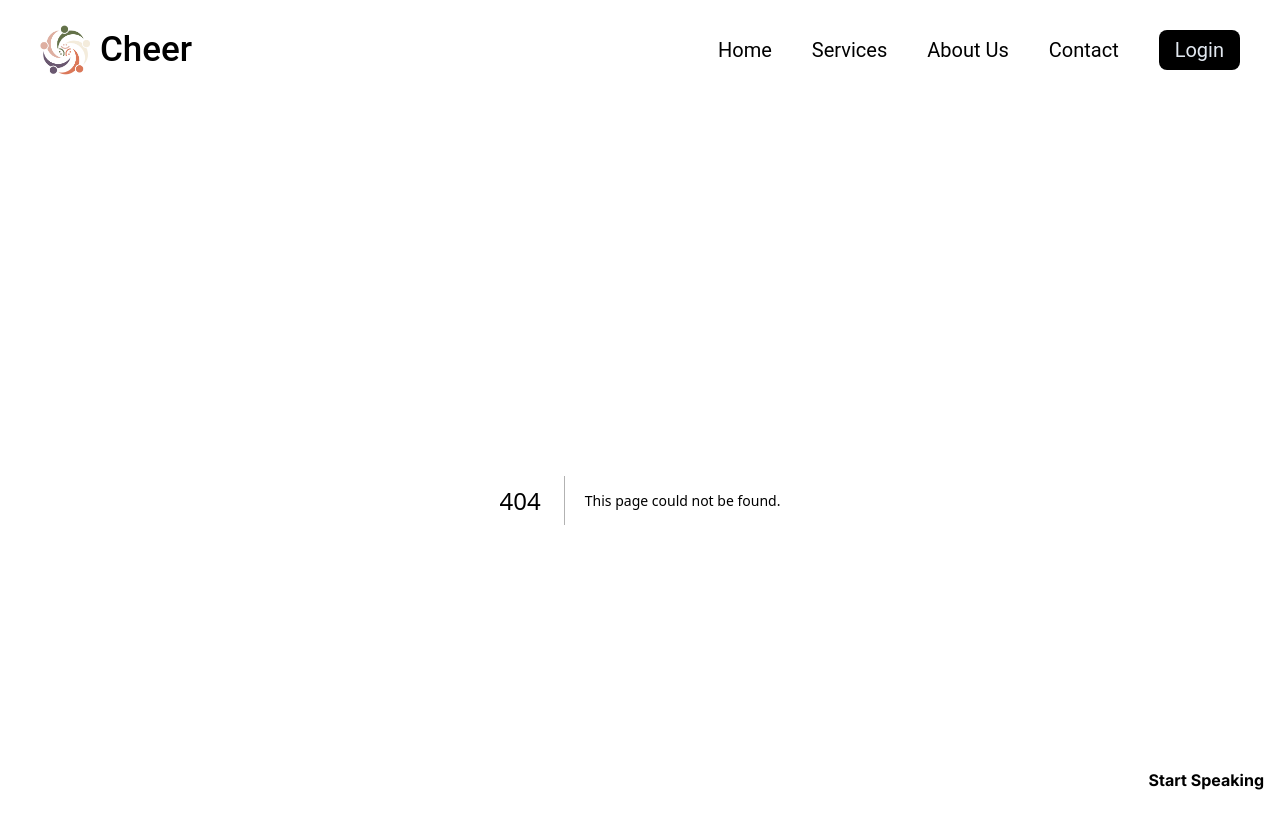
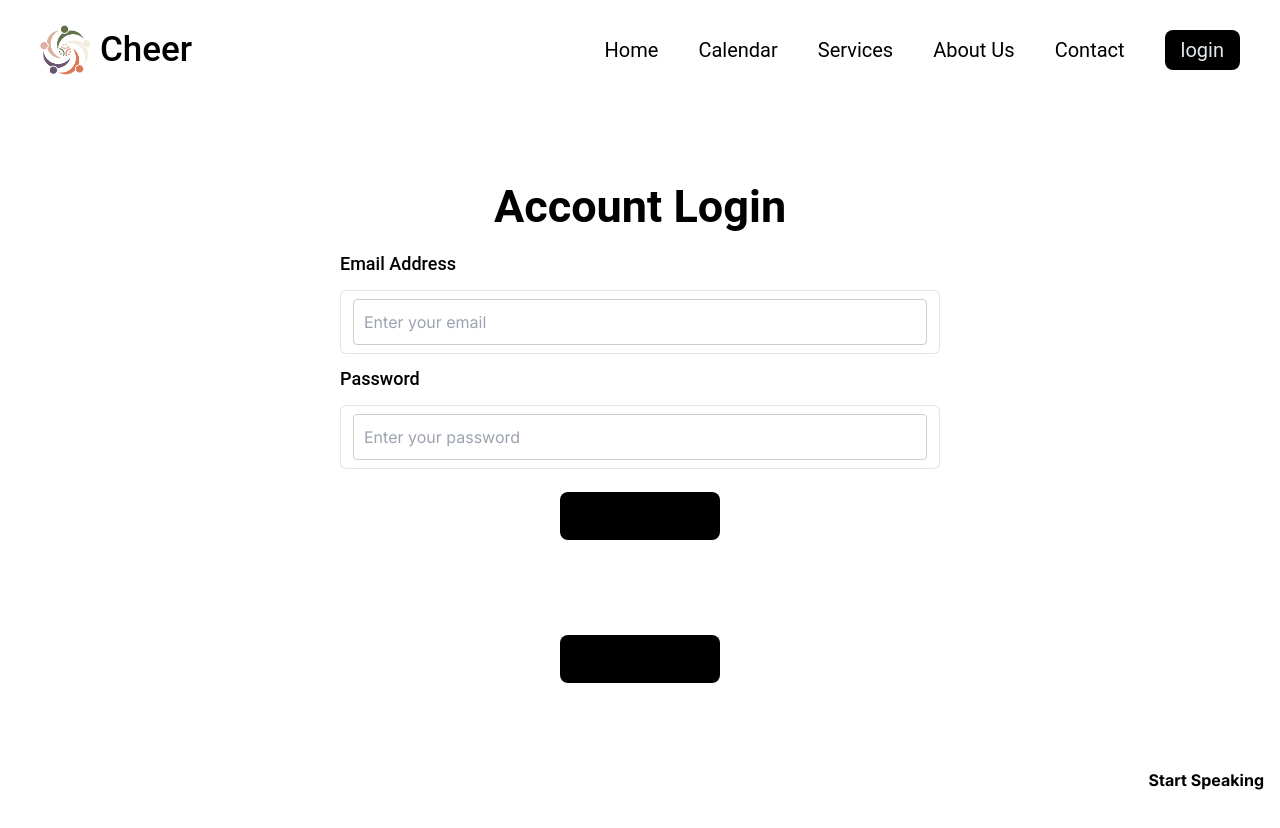
Before and after one commit to Nate5461/SE3350-Project, a Next.js app: page /login in a window 1280 px wide. Before the commit this address had no page. Shown: the top 828 px of the page. After the commit the page ends 800 px from the top, so only its background shows below. Built offline with nearby package versions, Linux system fonts and the light colour scheme; no server answers.

Commit message:
added dashboard controls

```diff
--- /dev/null
+++ b/src/app/dashboard/layout.tsx
@@ -0,0 +1,49 @@
+"use client";
+import firebase_app from "../firebase";
+import { User, getAuth, onAuthStateChanged } from "firebase/auth";
+import React from "react";
+import { useEffect } from "react";
+import { getFirestore, doc, getDoc } from "firebase/firestore";
+import { useRouter } from "next/navigation";
+import Link from "next/link";
+import Image from "next/image";
+
+const app = firebase_app;
+const auth = getAuth();
+let currentUser;
+function DashboardLayout({
+    children,
+}: Readonly<{
+    children: React.ReactNode;
+}>) {
+
+    const router = useRouter();
+    async function checkPerms(user: User | null) {
+        if (user === null) {
+            console.log("not logged in")
+            router.push('/login')
+            return;
+        }
+        currentUser = user;
+        const token = await user.getIdToken();
+        console.log(token);
+        const uid = user.uid;
+        const db = getFirestore(firebase_app);
+        const perms = await getDoc(doc(db, 'users', uid));
+    }
+    onAuthStateChanged(auth, user => {
+        checkPerms(user);
+    })
+
+    return (
+        <>
+            <div style={{width: '100%'}}>
+
+                {children}
+            </div>
+        </>
+    )
+
+}
+
+export default DashboardLayout;
--- /dev/null
+++ b/src/app/dashboard/page.tsx
@@ -0,0 +1,52 @@
+"use client"
+import { useRouter } from 'next/navigation';
+import { getAuth } from "firebase/auth";
+import React from 'react';
+import firebase_app from '../firebase';
+
+const auth = getAuth(firebase_app);
+const user = auth.currentUser;
+
+function Dashboard() {
+
+    const router = useRouter(); // initialize useRouter
+
+    const handleLogin = async () => {
+        router.push('/dashboard'); // redirect to home page
+    }
+
+    return (
+        <>
+            <div className="flex flex-row" style={{ width: '100%' }} >
+                <div className="flex flex-col text-gray-700" style={{ width: '33%' }}>
+                </div>
+                <div className="flex flex-col text-gray-700" style={{ width: '33%' }}>
+                    <div className="flex flex-col bg-gray-200 rounded-lg p-4 m-2">
+                        <div className="h-40 bg-gray-400 rounded-lg">
+
+                        </div>
+                        <div className="flex flex-col text-gray-800 items-start mt-4">
+                            <h4 className="text-xl text-gray-900 font-semibold">Heading</h4>
+                            <p className="text-sm">Some text about the thing that goes over a few lines.</p>
+                            <a className="p-2 leading-none rounded font-medium mt-3 bg-gray-400 text-xs uppercase" href="#">Click Here</a>
+                        </div>
+                    </div>
+
+
+                </div>
+                <div className="flex flex-col text-gray-700" style={{ width: '33%' }}>
+                    <div className="flex flex-col bg-gray-200 rounded-lg p-4 m-2 text-gray-700">
+                        <div className="flex flex-col text-gray-800 items-start mt-4">
+                            <div className="flex flex-col bg-gray-200 rounded-lg p-4 m-2">
+                                <a className="p-2 leading-none rounded font-medium mt-3 bg-gray-400 text-xs uppercase" href="#">Logout</a>
+                            </div>
+                        </div>
+                    </div>
+                </div>
+            </div>
+
+        </>
+    );
+
+}
+export default Dashboard;
--- a/src/app/firebase.tsx
+++ b/src/app/firebase.tsx
@@ -1,4 +1,4 @@
-import { getAuth } from "firebase/auth";
+import { browserSessionPersistence, getAuth, setPersistence, signInWithEmailAndPassword } from "firebase/auth";
 import { getAnalytics } from "firebase/analytics";
 import { getFirestore } from "firebase/firestore";
 import { initializeApp, getApps } from "firebase/app";
@@ -16,4 +16,7 @@ const firebaseConfig = {
 };
 let firebase_app = getApps().length === 0 ? initializeApp(firebaseConfig) : getApps()[0];
 
+const auth = getAuth(firebase_app);
+setPersistence(auth, browserSessionPersistence);
+
 export default firebase_app;
--- a/src/app/info/calendar/page.tsx
+++ b/src/app/info/calendar/page.tsx
@@ -3,7 +3,6 @@ import React, { useState } from "react";
 import { getFirestore, doc, getDoc } from "firebase/firestore";
 
 const db = getFirestore(firebase_app);
-
 const query = await getDoc(doc(db, 'calendar', "links"));
 
 export default function CalendarPage() {
--- a/src/app/info/layout.tsx
+++ b/src/app/info/layout.tsx
@@ -1,4 +1,5 @@
 import React from "react";
+import Link from "next/link";
 import Image from "next/image";
 import "../globals.css";
 
@@ -9,6 +10,7 @@ export default function InfoLayout({
 }>) {
     return (
         <>
+
             <div className="section" style={{ overflow: 'hidden' }}>
                 <Image
                     className="blur contrast-50 object-cover"
--- a/src/app/layout.tsx
+++ b/src/app/layout.tsx
@@ -1,19 +1,20 @@
 import type { Metadata } from "next";
-import React from "react";
+import React, { useEffect, useState } from "react";
 import Image from "next/image";
 import Link from 'next/link';
 import { Inter } from "next/font/google";
 import "./globals.css";
 import Button from "./button";
+import { getAuth, onAuthStateChanged } from "firebase/auth";
+import firebase_app from "./firebase";
 
-
+const auth = getAuth(firebase_app)
 const inter = Inter({ subsets: ["latin"] });
 
 export const metadata: Metadata = {
   title: "CHEER",
   description: "",
 };
-
 
 export default function RootLayout({
   children,
@@ -26,6 +27,7 @@ export default function RootLayout({
     <html lang="en">
       <body className={`${inter.className} min-h-full`}>
         <div className="page min-h-full">
+
         <div className="top-bar">
           <Link href="/">
             <Image src="/olli.png"
@@ -43,6 +45,11 @@ export default function RootLayout({
             <Link href="/"> {/* Use Link here */}
               <div className="tab">Home</div>
             </Link>
+
+            <Link href="/info/calendar"> {/* Use Link here */}
+              <div className="tab">Calendar</div>
+            </Link>
+
             <Link href="/info/services"> {/* Use Link here */}
               <div className="tab">Services</div>
             </Link>
@@ -55,10 +62,10 @@ export default function RootLayout({
               <div className="tab">Contact</div>
             </Link>
 
-              <Link href="/dashboard/login" >
+            <Link href="/dashboard">
               <div className="tab bg-black text-slate-200 rounded-lg">
                 <div className="text-slate-200 py-2 px-4">
-                    Login
+                  dashboard
                 </div>
               </div>
             </Link>
--- /dev/null
+++ b/src/app/login/layout.tsx
@@ -0,0 +1,62 @@
+import Link from "next/link";
+import Image from "next/image";
+
+
+function LoginLayout({
+    children,
+}: Readonly<{
+    children: React.ReactNode;
+}>) {
+
+    return (
+        <>
+            <div className="top-bar">
+                <Link href="/">
+                    <Image src="/olli.png"
+                        width={50}
+                        height={50}
+                        alt="logo"
+                    />
+
+
+                </Link>
+                <div className="title"><Link href="/">Cheer</Link></div>
+
+                <div className="navigation">
+
+                    <Link href="/"> {/* Use Link here */}
+                        <div className="tab">Home</div>
+                    </Link>
+
+                    <Link href="/info/calendar"> {/* Use Link here */}
+                        <div className="tab">Calendar</div>
+                    </Link>
+
+                    <Link href="/info/services"> {/* Use Link here */}
+                        <div className="tab">Services</div>
+                    </Link>
+
+                    <Link href="/info/aboutus"> {/* Use Link here */}
+                        <div className="tab">About Us</div>
+                    </Link>
+
+                    <Link href="/info/contact"> {/* Use Link here */}
+                        <div className="tab">Contact</div>
+                    </Link>
+
+                    <Link href="/dashboard">
+                        <div className="tab bg-black text-slate-200 rounded-lg">
+                            <div className="text-slate-200 py-2 px-4">
+                                login
+                            </div>
+                        </div>
+                    </Link>
+
+                </div>
+            </div>
+            {children}
+
+        </>
+    )
+}
+export default LoginLayout;
--- a/src/app/dashboard/login/page.tsx
+++ b/src/app/login/page.tsx
@@ -1,7 +1,7 @@
 "use client"
 import { useState } from 'react';
-import firebase_app from "../../firebase";
-import { signInWithEmailAndPassword, getAuth } from "firebase/auth";
+import firebase_app from "../firebase";
+import { signInWithEmailAndPassword, getAuth, GoogleAuthProvider, signInWithPopup } from "firebase/auth";
 import Link from 'next/link';
 import { useRouter } from 'next/navigation';
 
@@ -13,25 +13,29 @@ function LoginForm() {
   const [password, setPassword] = useState('');
   const [errorMsg, setErr] = useState('');
 
-
   const router = useRouter(); // initialize useRouter
 
   const handleLogin = async () => {
     try {
-      await signInWithEmailAndPassword(auth, email, password);
-      if (email === 'admin') {
-        alert('Logged in as admin');
-      }
-      router.push('/'); // redirect to home page
+      await signInWithEmailAndPassword(auth, email, password)
+      .then((userCredential) => {
+        // Signed in
+        const user = userCredential.user;
+      })
+        .catch((error) => {
+          const errorCode = error.code;
+          const errorMessage = error.message;
+          console.log(errorCode + errorMessage);
+        });
+      router.push('/dashboard'); // redirect to home page
     } catch (e) {
       console.error(e);
       console.log("Error signing in");
-      if(e instanceof Error && typeof e.message === 'string') {
+      if (e instanceof Error && typeof e.message === 'string') {
         setErr(e.message.slice(10));
       }
     }
   };
-
 
   return (
 
@@ -70,13 +74,15 @@ function LoginForm() {
 
         <br /><br />
 
-        <Link href="/dashboard/login/register">
+        <Link href="/login/register">
           <button className="center div">
             <div className="title-wrapper">
               Register
             </div>
           </button>
         </Link>
+
+
       </form>
     </div >
   );
--- a/src/app/dashboard/login/register/page.tsx
+++ b/src/app/login/register/page.tsx
@@ -1,5 +1,5 @@
 "use client"
-import firebase_app from "../../../firebase";
+import firebase_app from "../../firebase";
 import { createUserWithEmailAndPassword, getAuth } from "firebase/auth";
 import { useState } from 'react';
 import { useRouter } from 'next/navigation';
@@ -30,7 +30,7 @@ function RegistrationForm() {
       return;
     }
     console.log("account created")
-    router.push('/dashboard/login')
+    router.push('/login')
 
   };
 
--- a/src/app/page.tsx
+++ b/src/app/page.tsx
@@ -194,29 +194,6 @@ export default function HomePage() {
           />
         */}
       </div>
-
-      <div className="section-2">
-        <div className="container-2">
-          <div className="title-5">Client Login</div>
-          <p className="text-wrapper-2">Already registered? Access your account here.</p>
-          <div className="button-2">
-            <div className="seconday">
-              <div className="title-8">Forgot Password?</div>
-            </div>
-            <div className="title-wrapper">
-              <div className="div">Log In</div>
-            </div>
-          </div>
-        </div>
-        <div className="list-3" />
-        {/*
-        <img
-          className="vector-4"
-          alt="Vector"
-          src="https://cdn.animaapp.com/projects/65baa7f6c4b445bdbec0f000/releases/65baa8124ae9e26d265a295b/img/vector-200.svg"
-        />
-        */}
-      </div>
       <div className="section-2">
         <div className="image-container-2">
           <div className="image-2">
```
Also changed, not shown: 1 other file (tests, documents, lock files or other folders). Lines whose indentation alone changed are shown as unchanged.
